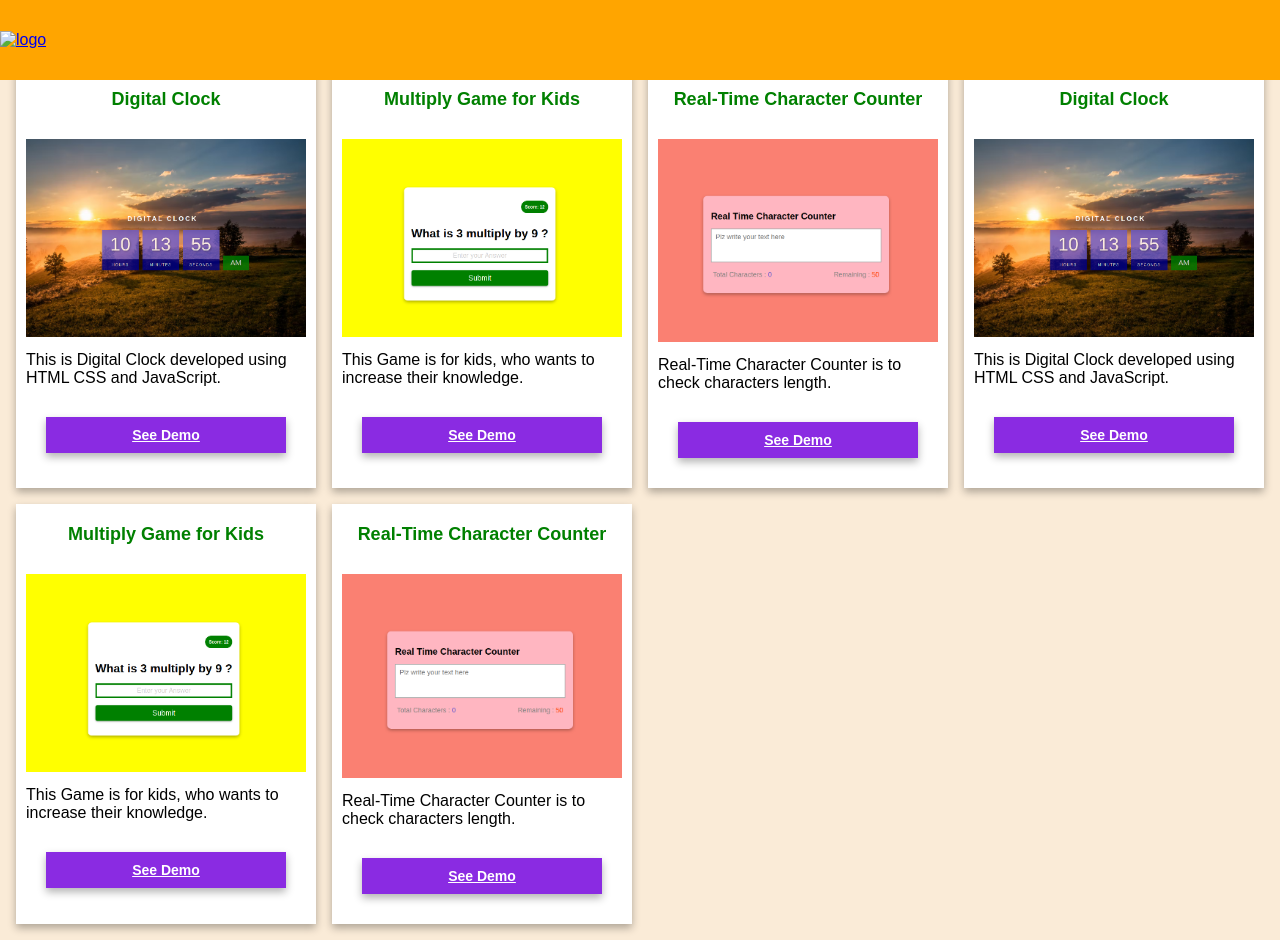
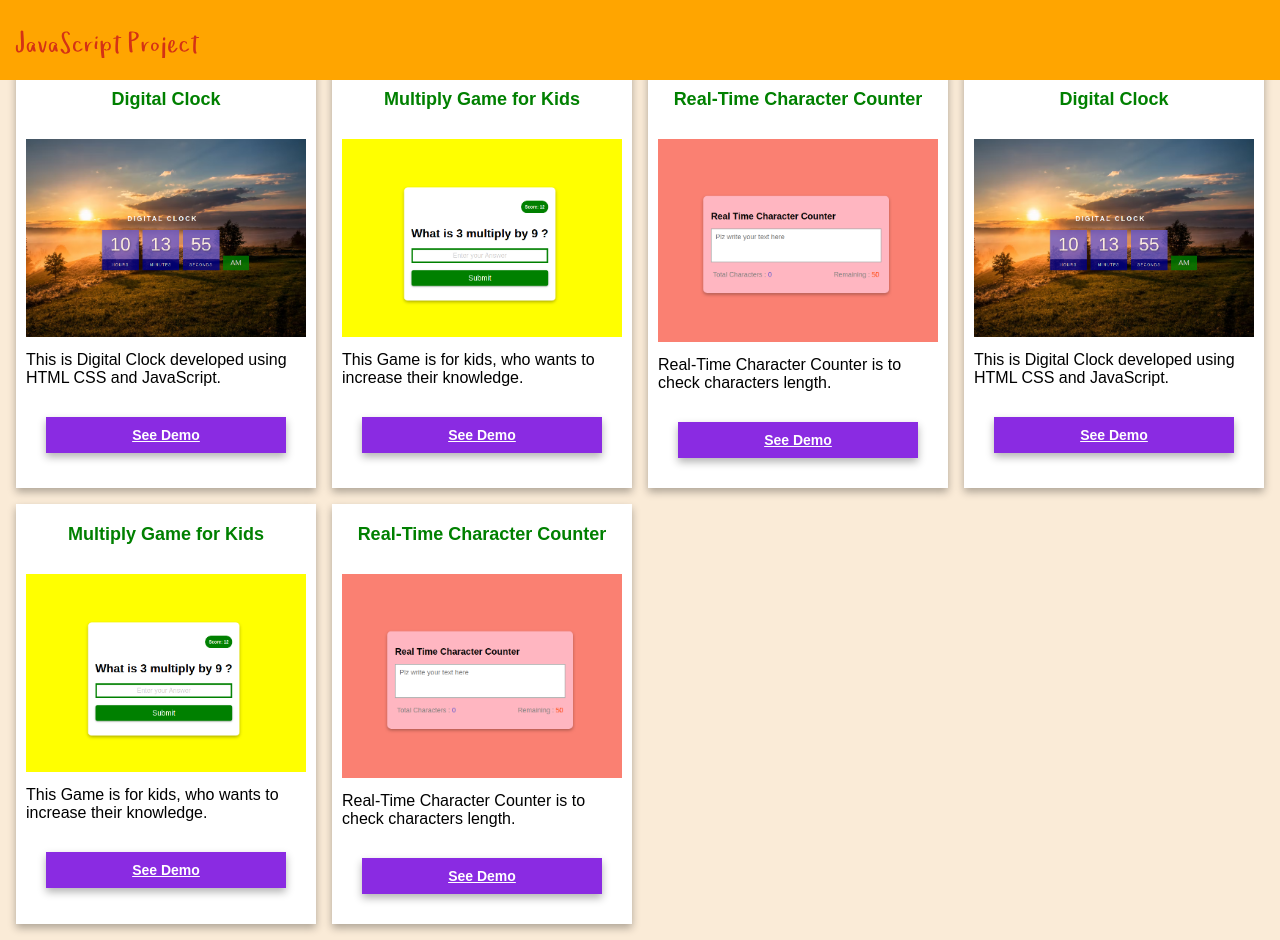
Before and after one commit to mnrazablog/Javascript-Projects-by-MNRaza, a plain HTML site: page index.html in a window 1280 px wide. Drawn offline with Linux system fonts and the light colour scheme.

Commit message:
correct logo added

```diff
--- a/index.html
+++ b/index.html
@@ -13,7 +13,7 @@
 
     <div class="navbar">
         <a href="index.html">
-            <img src="./images/logo.png" alt="logo">
+            <img src="./images/logo.svg" alt="logo">
         </a>
     </div>
 
```
